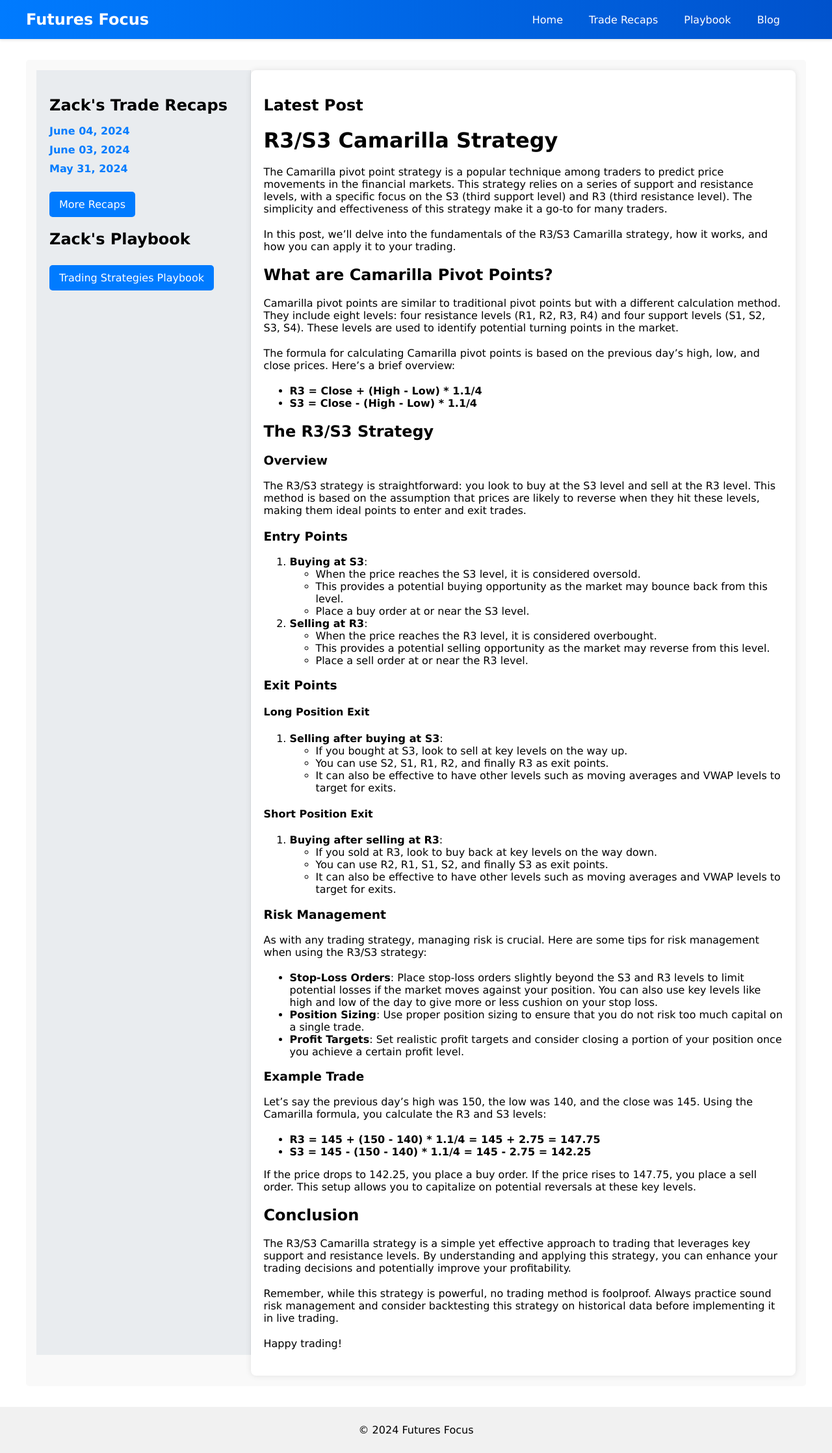
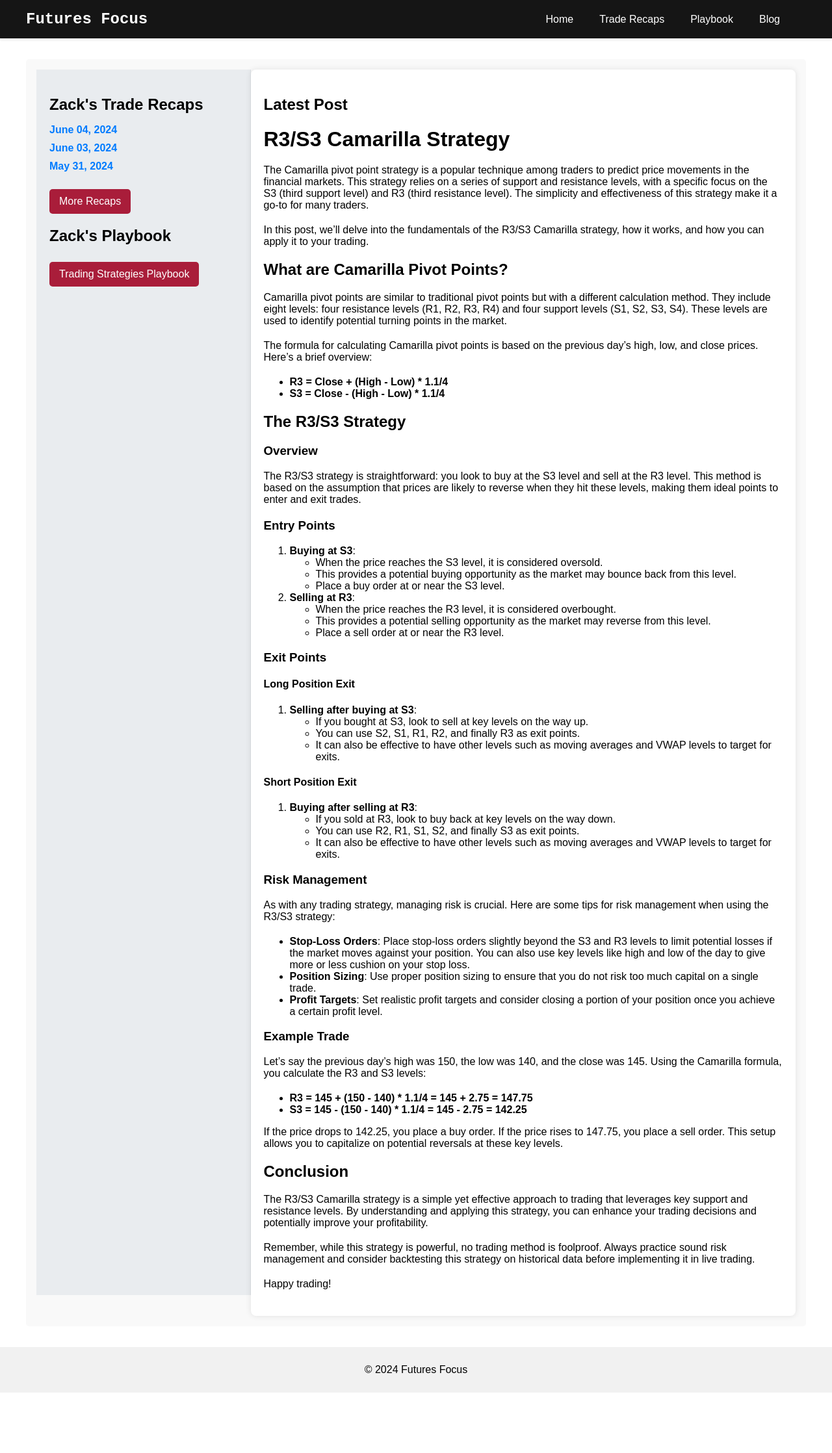
Before and after one commit to zackrylangford/daytrading-unplugged, a Jekyll site: the page built from index.markdown, in a window 1280 px wide. Shown: the whole page at 65% size. Built offline with Jekyll 4.4.1, drawn with Linux system fonts in a browser that asks for light colours; some web fonts are replaced; after the commit the page ends 2143 px from its top, so only the background shows below that.

Commit message:
updated nav bar font

```diff
--- a/_layouts/default.html
+++ b/_layouts/default.html
@@ -6,7 +6,9 @@
     <title>{{ site.title }}</title>
     <link rel="stylesheet" href="{{ '/assets/css/main.css' | relative_url }}">
     <link rel="stylesheet" href="{{ '/assets/css/blog-post.css' | relative_url }}">
-    <link href="https://fonts.googleapis.com/css2?family=Roboto:wght@400;700&display=swap" rel="stylesheet">
+    <link rel="preconnect" href="https://fonts.googleapis.com">
+    <link rel="preconnect" href="https://fonts.gstatic.com" crossorigin>
+    <link href="https://fonts.googleapis.com/css2?family=Ubuntu+Sans+Mono:ital,wght@0,400..700;1,400..700&display=swap" rel="stylesheet">
 </head>
 <body>
     <header>
--- a/assets/css/main.css
+++ b/assets/css/main.css
@@ -1,9 +1,8 @@
-* {
-    font-family: Verdana, Geneva, Tahoma, sans-serif;
-}
+
 
 
 body {
+    font-family: Arial, Helvetica, sans-serif;
     margin: 0;
     padding: 0;
     box-sizing: border-box;
@@ -13,7 +12,7 @@ body {
 }
 
 header {
-    background: linear-gradient(90deg, rgba(0,123,255,1) 0%, rgba(0,82,204,1) 100%);
+    background: #151515;
     color: #fff;
     padding: 1rem 0;
     box-shadow: 0 2px 4px rgba(0,0,0,0.1);
@@ -47,6 +46,8 @@ header nav ul li a {
 }
 
 header .logo h1 {
+    font-family: "Ubuntu Sans Mono", monospace;
+    font-optical-sizing: auto;
     margin: 0;
     font-size: 1.5rem;
 }
@@ -123,7 +124,7 @@ header .nav-list li a {
     margin-top: 10px;
     text-decoration: none;
     color: #fff;
-    background-color: #007bff;
+    background-color: #A91D3A;
     padding: 10px 15px;
     border-radius: 5px;
     text-align: center;
```
